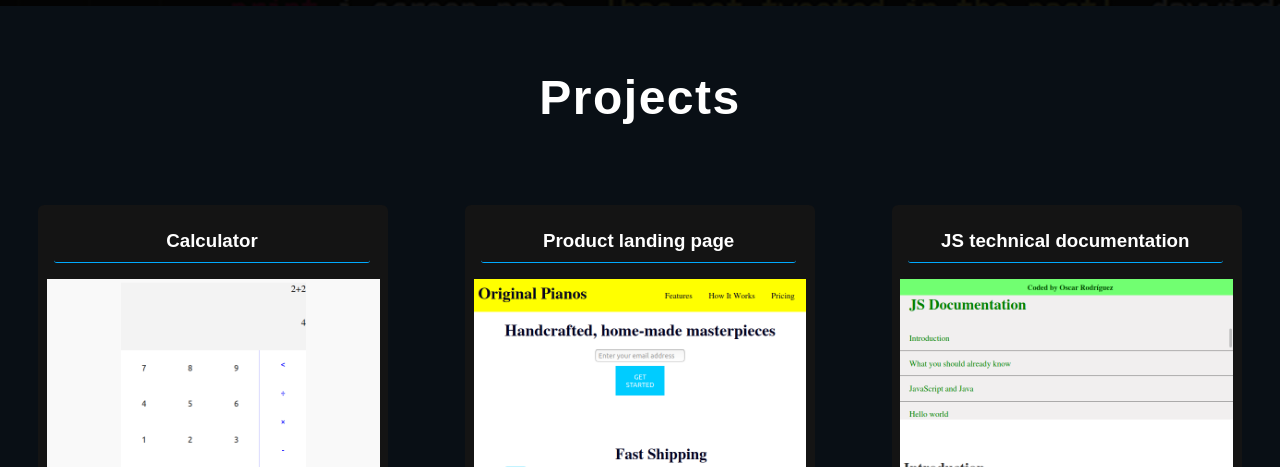
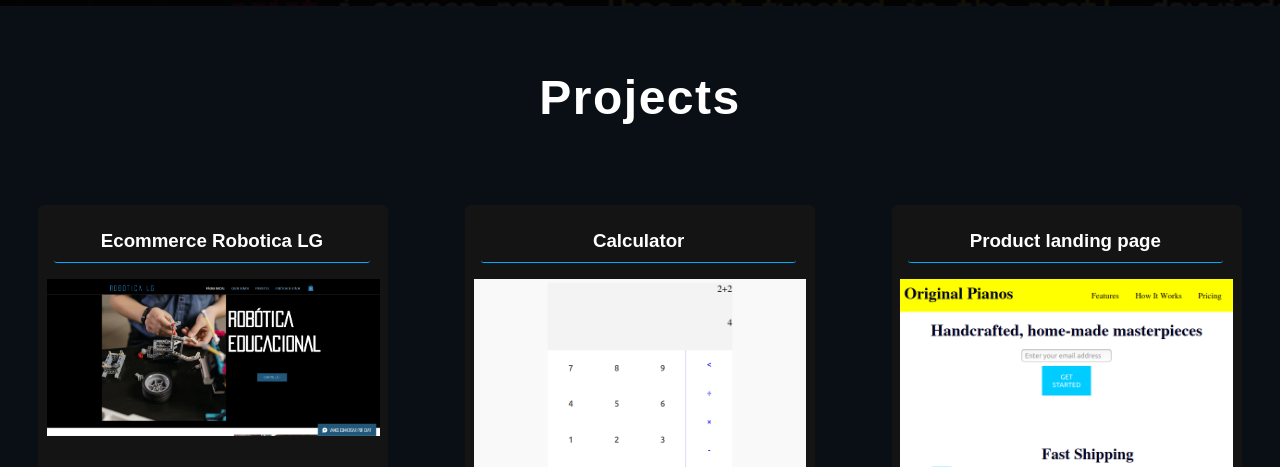
Before and after one commit to DaniElias7/portfolio, a website: page index.html in a window 1280 px wide. Shown: the part 1390-1857 px from the top of the page. Drawn offline with Linux system fonts and the light colour scheme; files whose address does not match are found by name.

Commit message:
added a new site to show

```diff
--- a/index.html
+++ b/index.html
@@ -116,6 +116,27 @@
                     <img id="go-up-icon" src="./icons/go-up.svg" alt="icon">
                 </a>
                 <div id="projects-container">
+                    <div class="single-project">
+                        <h3><span>Ecommerce Robotica LG</span></h3>
+                        <div class="single-project-image-container">
+                            <div class="slider">
+                                    <ul class="flex">
+                                        <li>
+                                        <a target="_blank" href="https://www.roboticalg.com"><img src="./img/robotica-lg/Robo-lg.png" alt="project"></a>
+                                    </li>
+                                        <li>
+                                        <a target="_blank" href="https://www.roboticalg.com"><img src="./img/robotica-lg/Robo-lg-2.png" alt="project"></a>
+                                    </li>
+                                        <li>
+                                        <a target="_blank" href="https://www.roboticalg.com"><img src="./img/robotica-lg/Robo-lg-3.png" alt="project"></a>
+                                    </li>
+                                        <li>
+                                       <a target="_blank" href="https://www.roboticalg.com"><img src="./img/robotica-lg/Robo-lg-4.png" alt="project"></a>
+                                    </li>
+                                    </ul>
+                                </div>
+                        </div>
+                    </div>
                     <div class="single-project">
                         <h3><span>Calculator</span></h3>
                         <div class="single-project-image-container">
--- a/styles/animations.css
+++ b/styles/animations.css
@@ -49,7 +49,6 @@
 }
 .show {
     opacity: 1;
-    filter: blur(0);
     transform: translateX(0);
 
 }
```
Also changed, not shown: img/robotica-lg/Robo-lg.png (added), img/robotica-lg/robo-lg-2.png (added), img/robotica-lg/robo-lg-3.png (added), img/robotica-lg/robo-lg-4.png (added).
